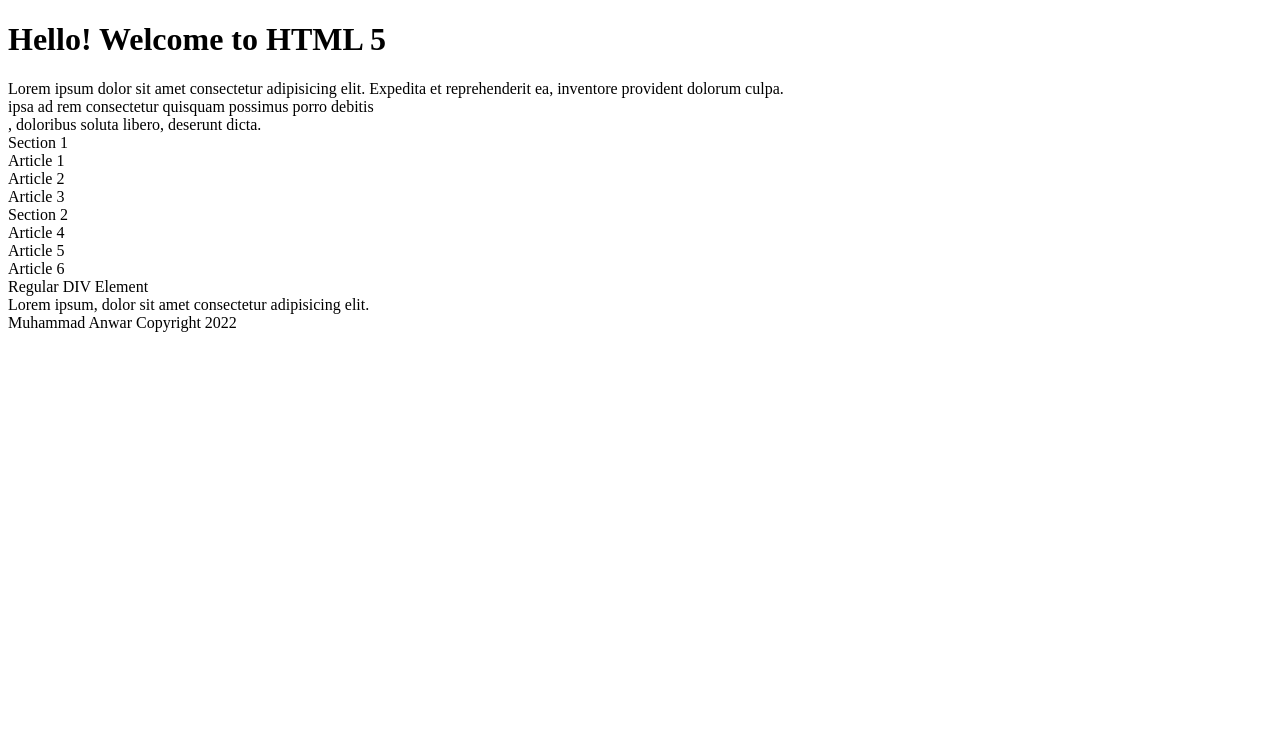
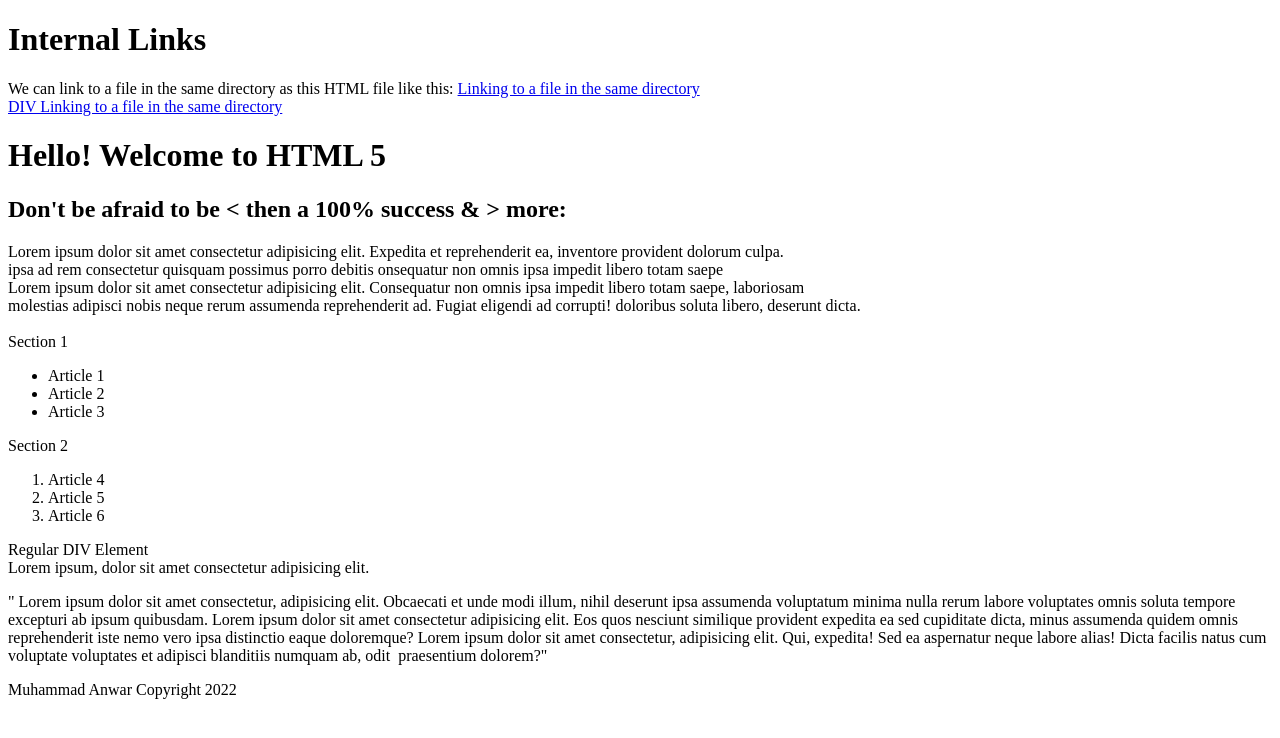
Before and after one commit to MuhammadAnwarBadat/hello-css-js-html, a website: page index.html in a window 1280 px wide. Drawn offline with Linux system fonts and the light colour scheme.

Commit message:
Added 2 new html files

```diff
--- a/index.html
+++ b/index.html
@@ -9,28 +9,70 @@
 </head>
 
 <body>
+    <h1>Internal Links</h1>
+    <section>
+        We can link to a file in the same directory as this HTML file like this:
+        <a href="links-internal.html" title="link dir link">Linking to a file in the same directory</a>
+
+        <a href="same-directory.html" title="same dir link">
+            <div>
+                DIV Linking to a file in the same directory
+            </div>
+        </a>
+    </section>
     <h1>Hello! Welcome to HTML 5</h1>
+    <h2> Don't be afraid to be &lt; then a 100% success &amp; &gt; more: </h2>
     <header>
         Lorem ipsum dolor sit amet consectetur adipisicing elit. Expedita et reprehenderit ea, inventore provident
-        dolorum culpa. <br>
-        <nav>ipsa ad rem consectetur quisquam possimus porro debitis</nav>, doloribus soluta libero, deserunt dicta.
+        dolorum culpa.
+        <nav>ipsa ad rem consectetur quisquam possimus porro debitis onsequatur non omnis ipsa impedit libero totam
+            saepe</nav>Lorem ipsum dolor sit amet consectetur adipisicing elit.
+        Consequatur non omnis ipsa impedit libero totam saepe, laboriosam <nav>molestias adipisci nobis neque rerum
+            assumenda reprehenderit ad. Fugiat eligendi ad corrupti! doloribus soluta libero, deserunt dicta.</nav>
+        <br>
     </header>
     <section>
         Section 1
+        <ul>
+            <li>
                 <article>Article 1</article>
+            </li>
+            <li>
                 <article>Article 2</article>
+            </li>
+            <li>
                 <article>Article 3</article>
+            </li>
+
+        </ul>
     </section>
     <section>
         Section 2
+        <ol>
+            <li>
                 <article>Article 4</article>
+            </li>
+            <li>
                 <article>Article 5</article>
+            </li>
+            <li>
                 <article>Article 6</article>
+            </li>
+        </ol>
         <div>Regular DIV Element</div>
     </section>
     <aside>
         Lorem ipsum, dolor sit amet consectetur adipisicing elit.
     </aside>
+    <p>
+        &quot; Lorem ipsum dolor sit amet consectetur, adipisicing elit. Obcaecati et unde modi illum, nihil
+        deserunt ipsa assumenda voluptatum minima nulla rerum labore voluptates omnis soluta tempore excepturi ab
+        ipsum quibusdam. Lorem ipsum dolor sit amet consectetur adipisicing elit. Eos quos nesciunt similique
+        provident expedita ea sed cupiditate dicta, minus assumenda quidem omnis reprehenderit iste nemo vero ipsa
+        distinctio eaque doloremque? Lorem ipsum dolor sit amet consectetur, adipisicing elit. Qui, expedita! Sed ea
+        aspernatur neque labore alias! Dicta facilis natus cum voluptate voluptates et adipisci blanditiis numquam
+        ab, odit &nbsp;praesentium&nbsp;dolorem?&quot;
+    </p>
     <footer>
         Muhammad Anwar Copyright 2022
     </footer>
```
Also changed, not shown: links-internal.html (added, +18 -0 lines), same-directory.html (added, +13 -0 lines). Lines whose indentation alone changed are shown as unchanged.
